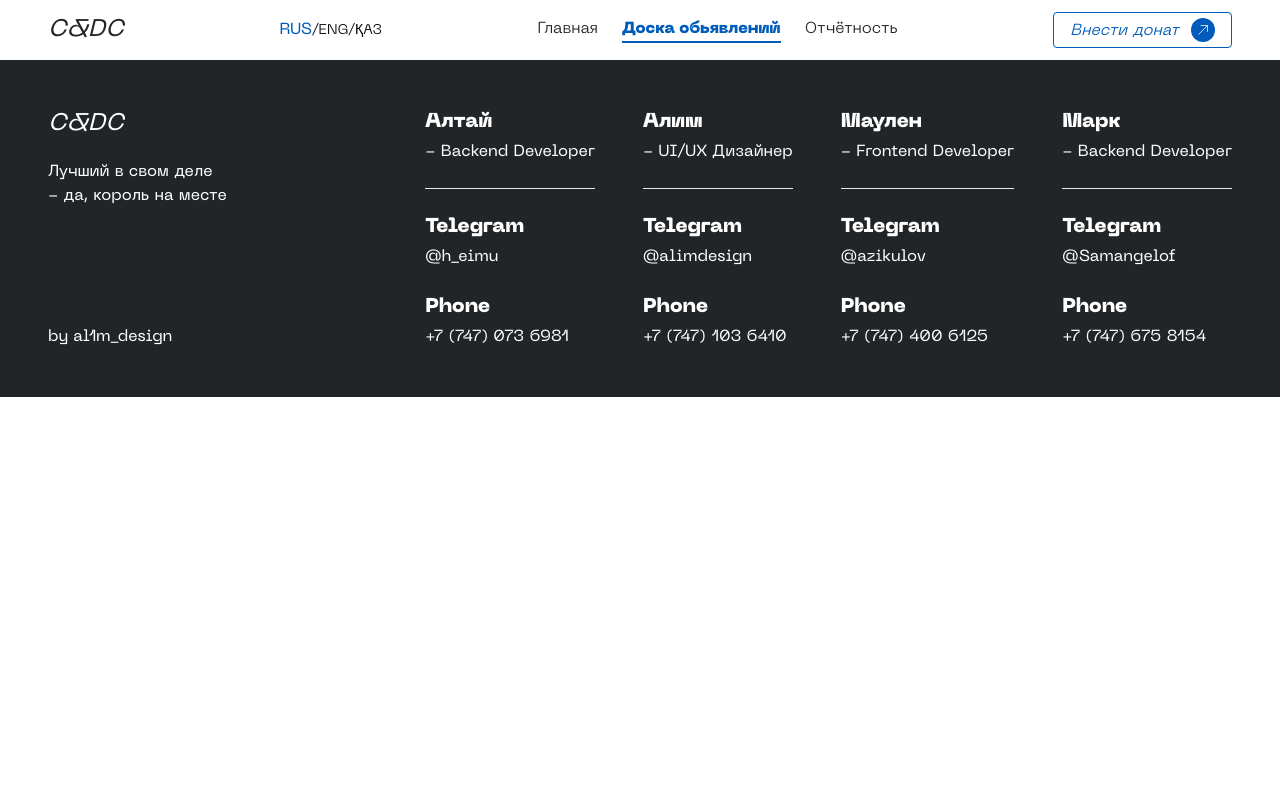
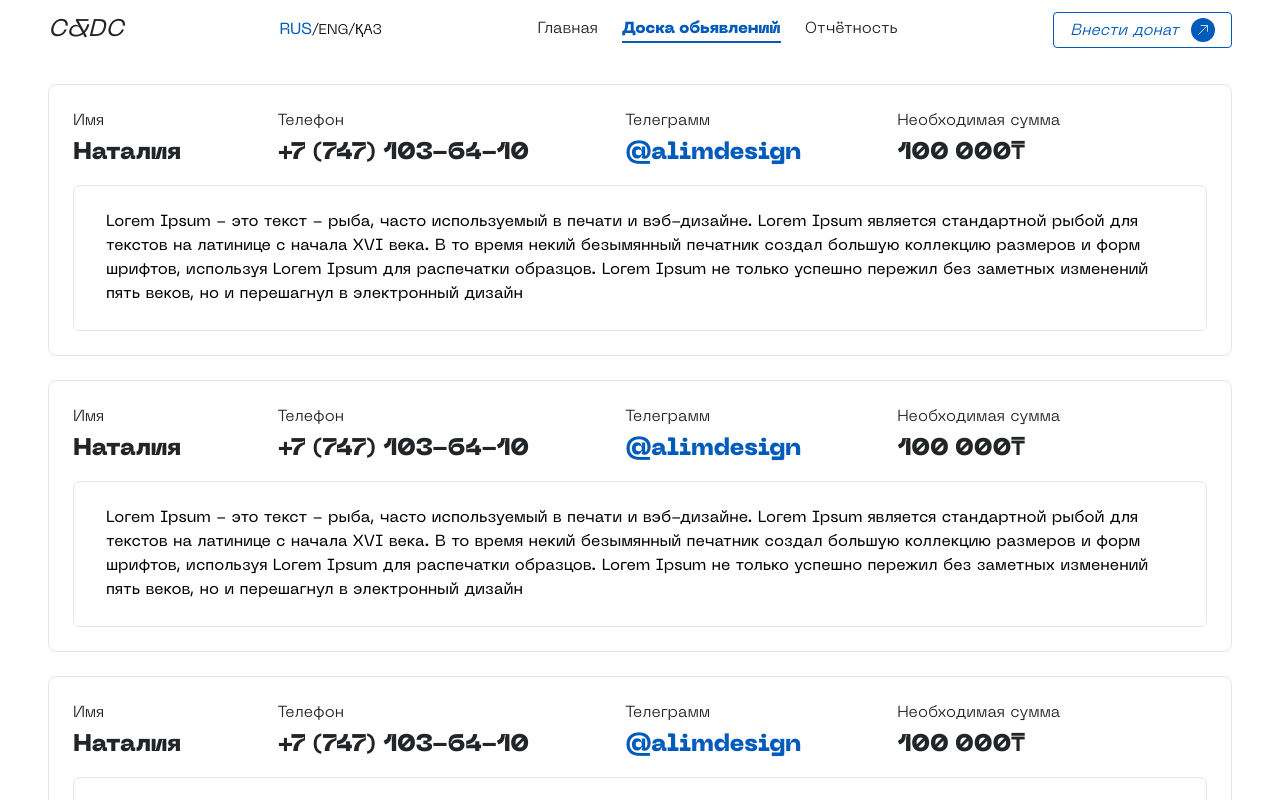
Before and after one commit to azikulov/charity-hackathon, a Next.js app: page /board in a window 1280 px wide. Shown: the top 800 px of the page. Built offline with nearby package versions, Linux system fonts and the light colour scheme.

Commit message:
сделал карточку для страницы обьявлений

```diff
--- /dev/null
+++ b/src/components/Board/Board.tsx
@@ -0,0 +1,38 @@
+export function Board() {
+  return (
+    <div className='rounded-lg border'>
+      <div className='flex m-6 mb-4 gap-x-24'>
+        <div className=''>
+          <p className='font-light mb-1 text-[#222527]'>Имя</p>
+          <p className='font-bold text-2xl text-[#222527]'>Наталия</p>
+        </div>
+
+        <div className=''>
+          <p className='font-light mb-1 text-[#222527]'>Телефон</p>
+          <p className='font-bold text-2xl text-[#222527]'>
+            +7 (747) 103-64-10
+          </p>
+        </div>
+
+        <div className=''>
+          <p className='font-light mb-1 text-[#222527]'>Телеграмм</p>
+          <p className='font-bold text-2xl text-[#005BBB]'>@alimdesign</p>
+        </div>
+
+        <div className=''>
+          <p className='font-light mb-1 text-[#222527]'>Необходимая сумма</p>
+          <p className='font-bold text-2xl text-[#222527]'>100 000₸</p>
+        </div>
+      </div>
+
+      <div className='px-8 py-6 border rounded-md mx-6 mb-6'>
+        Lorem Ipsum - это текст - рыба, часто используемый в печати и
+        вэб-дизайне. Lorem Ipsum является стандартной рыбой для текстов на
+        латинице с начала XVI века. В то время некий безымянный печатник создал
+        большую коллекцию размеров и форм шрифтов, используя Lorem Ipsum для
+        распечатки образцов. Lorem Ipsum не только успешно пережил без заметных
+        изменений пять веков, но и перешагнул в электронный дизайн
+      </div>
+    </div>
+  );
+}
--- /dev/null
+++ b/src/components/Board/index.ts
@@ -0,0 +1 @@
+export { Board } from './Board';
--- a/src/pages/board.tsx
+++ b/src/pages/board.tsx
@@ -2,13 +2,24 @@ import Link from 'next/link';
 
 import { Layout } from '@/components/Layout';
 import { Header } from '@/components/Header';
+import { Board } from '@/components/Board';
 
 export default function BoardPage() {
   return (
     <Layout>
       <Header />
 
-      <main className='container'></main>
+      <div className='mt-6' />
+
+      <main className='container flex flex-col gap-y-6'>
+        {Array(8)
+          .fill(5)
+          .map((_, idx) => (
+            <Board key={idx} />
+          ))}
+
+        <div className='mb-12' />
+      </main>
 
       <footer className='bg-[#222527]'>
         <div className='container py-12 flex justify-between'>
```
